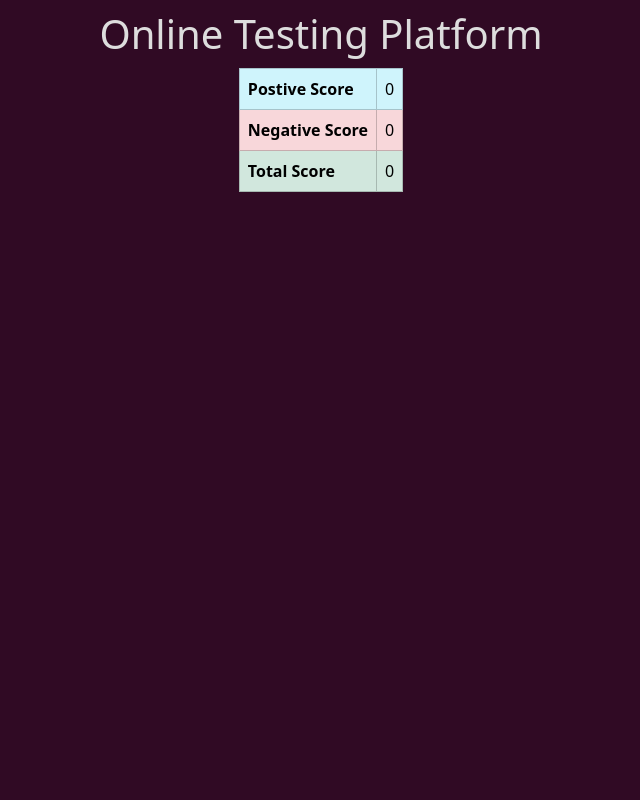
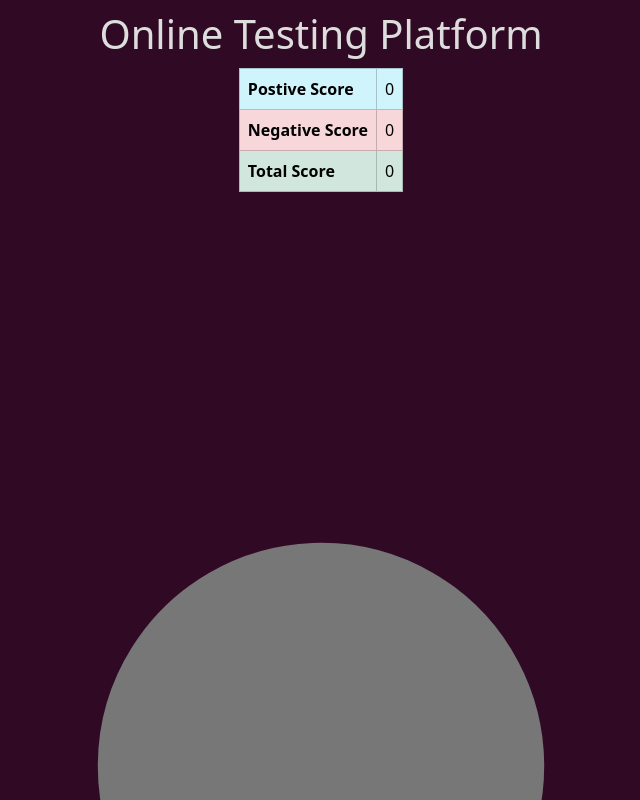
Before and after one commit to Nikhil-Satish/TRINIT_AngryNerds_DEV, a React (Create React App) app: page /test in a window 1280 px wide. Both pictures are taken after a click on the button "Submit". Shown: the top 800 px of the page, without its empty margins (319-959 px from the left). Built offline with nearby package versions, Linux system fonts and the light colour scheme.

Commit message:
Added a pie chart for visualization

```diff
--- a/package.json
+++ b/package.json
@@ -11,6 +11,7 @@
     "react-countdown-circle-timer": "^3.2.1",
     "react-dom": "^18.2.0",
     "react-latex": "^2.0.0",
+    "react-minimal-pie-chart": "^8.4.0",
     "react-scripts": "5.0.1",
     "web-vitals": "^2.1.4"
   },
--- a/src/Analysis.js
+++ b/src/Analysis.js
@@ -1,6 +1,7 @@
 import React, { useEffect, useState } from "react";
 // import answer_key from "./AnswerKey";
 import { questions_list } from "./Questions";
+import { PieChart } from "react-minimal-pie-chart";
 
 function Analysis(props){
     const answer_entered = props.anslist;
@@ -42,7 +43,8 @@ function Analysis(props){
       }, []);
 
     return(
-        <div className="container table-responsive">
+      <div className="container">
+        <div className="table-responsive">
             <table className="mx-auto table w-auto table-bordered">
                 <tbody>
                     <tr className="table-info">
@@ -62,6 +64,20 @@ function Analysis(props){
                 </tbody>
             </table>
         </div>
+
+        <div>
+            <PieChart className="pie"
+                data={[
+                    { title: "Correct", value: correctly_ans, color: '#00ff00' },
+                    { title: "Incorrect", value: incorrectly_ans, color: '#ff0000' },
+                    { title: "Unattempted", value: unatt, color: '#777' },
+                ]}
+                animate
+                animateDuration={40}
+                radius={20}
+            />
+        </div>
+      </div>
     )
 }
 
--- a/src/design/Analysis.css
+++ b/src/design/Analysis.css
@@ -0,0 +1,3 @@
+.pie {
+
+}
--- a/src/design/TestInterface.css
+++ b/src/design/TestInterface.css
@@ -4,8 +4,9 @@ body {
 }
 
 .question-box {
+  margin: -20px;
   width: 60vw;
-  height: 40vh;
+  height: 50vh;
 }
 
 .navigation {
```
Also changed, not shown: 1 other file (tests, documents, lock files or other folders).
